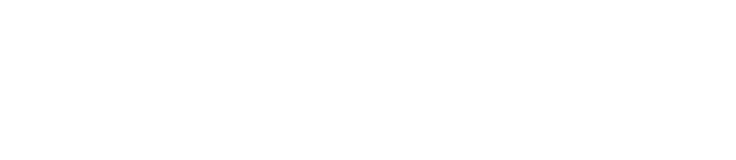
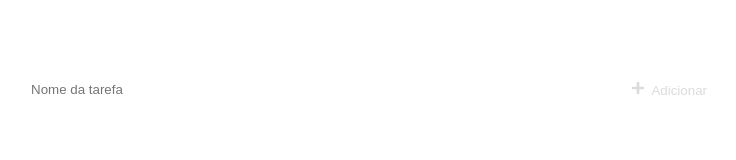
Before and after one commit to wallaceAnterio/ReactTodo, a React (Vite) app: page / in a window 1280 px wide. Shown: the part 135-295 px from the top of the page, without its empty margins (271-1007 px from the left). Built offline with nearby package versions, Linux system fonts and the light colour scheme; the HTML template or start-up script is replaced by a standard one.

Commit message:
create components Forrm + input

```diff
--- a/index.html
+++ b/index.html
@@ -5,6 +5,13 @@
       <link rel="icon" type="image/svg+xml" href="/vite.svg" />
       <meta name="viewport" content="width=device-width, initial-scale=1.0" />
       <title>TODO REACT</title>
+
+      <link rel="preconnect" href="https://fonts.googleapis.com" />
+      <link rel="preconnect" href="https://fonts.gstatic.com" crossorigin />
+      <link
+         href="https://fonts.googleapis.com/css2?family=Fredoka:wght@400;600;700&display=swap"
+         rel="stylesheet"
+      />
    </head>
    <body>
       <div id="root"></div>
--- a/src/App.jsx
+++ b/src/App.jsx
@@ -1,4 +1,5 @@
 import { useState } from 'react'
+import Form from './components/Form/Form';
 
 import styles from './styles/app.module.css';
 
@@ -6,7 +7,8 @@
   return (
     <div className={styles.container}>
       <div className={styles.content}>
-      <h1>TODOLIST</h1>
+        <h1>TODOLIST</h1>
+        <Form/>
 
       </div>
     </div>
--- /dev/null
+++ b/src/components/Form/Form.jsx
@@ -0,0 +1,34 @@
+import { React, useState } from "react";
+import { FaPlus } from "react-icons/fa";
+
+import { Input } from "../Input/Input";
+import styles from "../Form/form.module.css";
+
+function Form({ onSubmit }) {
+   const [taskName, setTaskName] = useState("");
+
+   const handleSubmit = (event) => {
+      event.preventDefault();
+      console.log(event);
+   };
+   return (
+      <form className={styles.form} onSubmit={handleSubmit}>
+         <Input
+            type="text"
+            defaultValue=''
+            placeholder="Nome da tarefa"
+            onChange={(event) => setTaskName(event.target.value)}
+         />
+         <button
+            type="submit"
+            disabled={taskName === ""}
+            className={styles.form__button}
+         >
+            <FaPlus size={14} />
+            Adicionar
+         </button>
+      </form>
+   );
+}
+
+export default Form;
--- /dev/null
+++ b/src/components/Form/form.module.css
@@ -0,0 +1,19 @@
+.form{
+   display: flex;
+   column-gap: 12px;
+}
+
+.form__button {
+   border: 0;
+   border-radius: 6px;
+   padding: 0 12px;
+   background: var(--secondary);
+}
+.form__button:disabled{
+   opacity: 0.5;
+   cursor: pointer;
+}
+
+.form__button svg{
+   margin-right: 6px;
+}
--- /dev/null
+++ b/src/components/Input/Input.jsx
@@ -0,0 +1,5 @@
+import styles from '../Input/input.module.css';
+
+export function Input(props) {
+   return <input className={styles.input} {...props}/>
+}
--- /dev/null
+++ b/src/components/Input/input.module.css
@@ -0,0 +1,7 @@
+.input{
+   flex: 1;
+   padding: 12px;
+   border: 0;
+   border-radius: 6px;
+   background: var(--background-light);
+}
```
Lines whose indentation alone changed are shown as unchanged.
